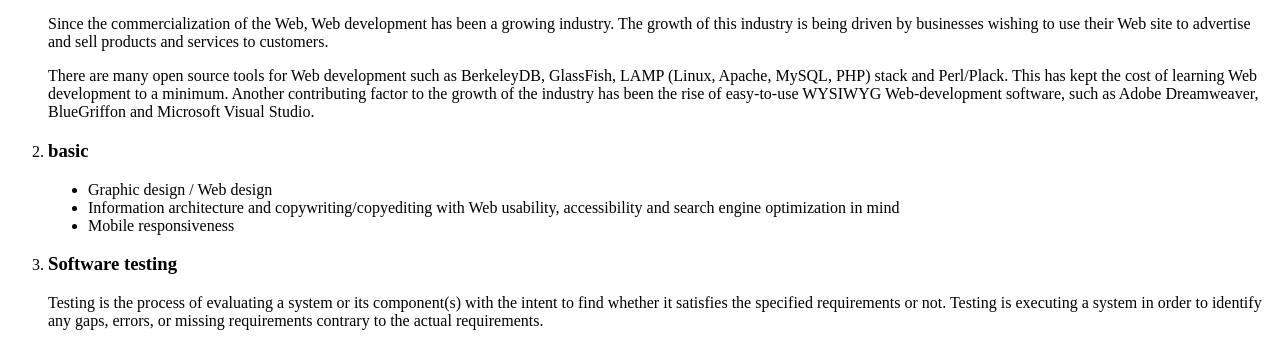
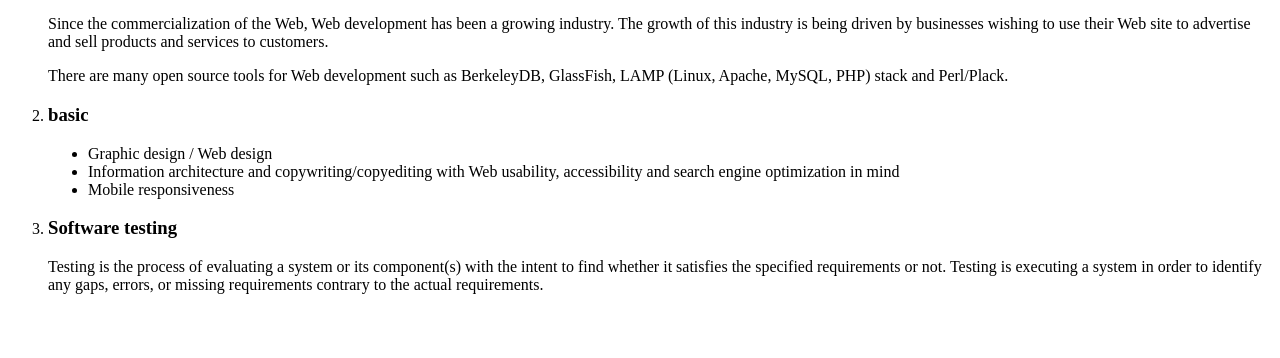
Before and after one commit to Harshitha24042/gitBasicasssignment, a plain HTML site: page index.html in a window 1280 px wide. Shown: the part 442-800 px from the top of the page. Drawn offline with Linux system fonts and the light colour scheme.

Commit message:
modified index.html

```diff
--- a/index.html
+++ b/index.html
@@ -21,7 +21,7 @@
     </a>
     	<li><h3>As an industry</h3></li>
     	<p>Since the commercialization of the Web, Web development has been a growing industry. The growth of this industry is being driven by businesses wishing to use their Web site to advertise and sell products and services to customers.</p>
-    	<p>There are many open source tools for Web development such as BerkeleyDB, GlassFish, LAMP (Linux, Apache, MySQL, PHP) stack and Perl/Plack. This has kept the cost of learning Web development to a minimum. Another contributing factor to the growth of the industry has been the rise of easy-to-use WYSIWYG Web-development software, such as Adobe Dreamweaver, BlueGriffon and Microsoft Visual Studio. </p>
+    	<p>There are many open source tools for Web development such as BerkeleyDB, GlassFish, LAMP (Linux, Apache, MySQL, PHP) stack and Perl/Plack. </p>
     	<li><h3>basic</h3></li>
     	<ul type="disc">
     	<li>Graphic design / Web design</li>
```
Also changed, not shown: log.txt (added).
